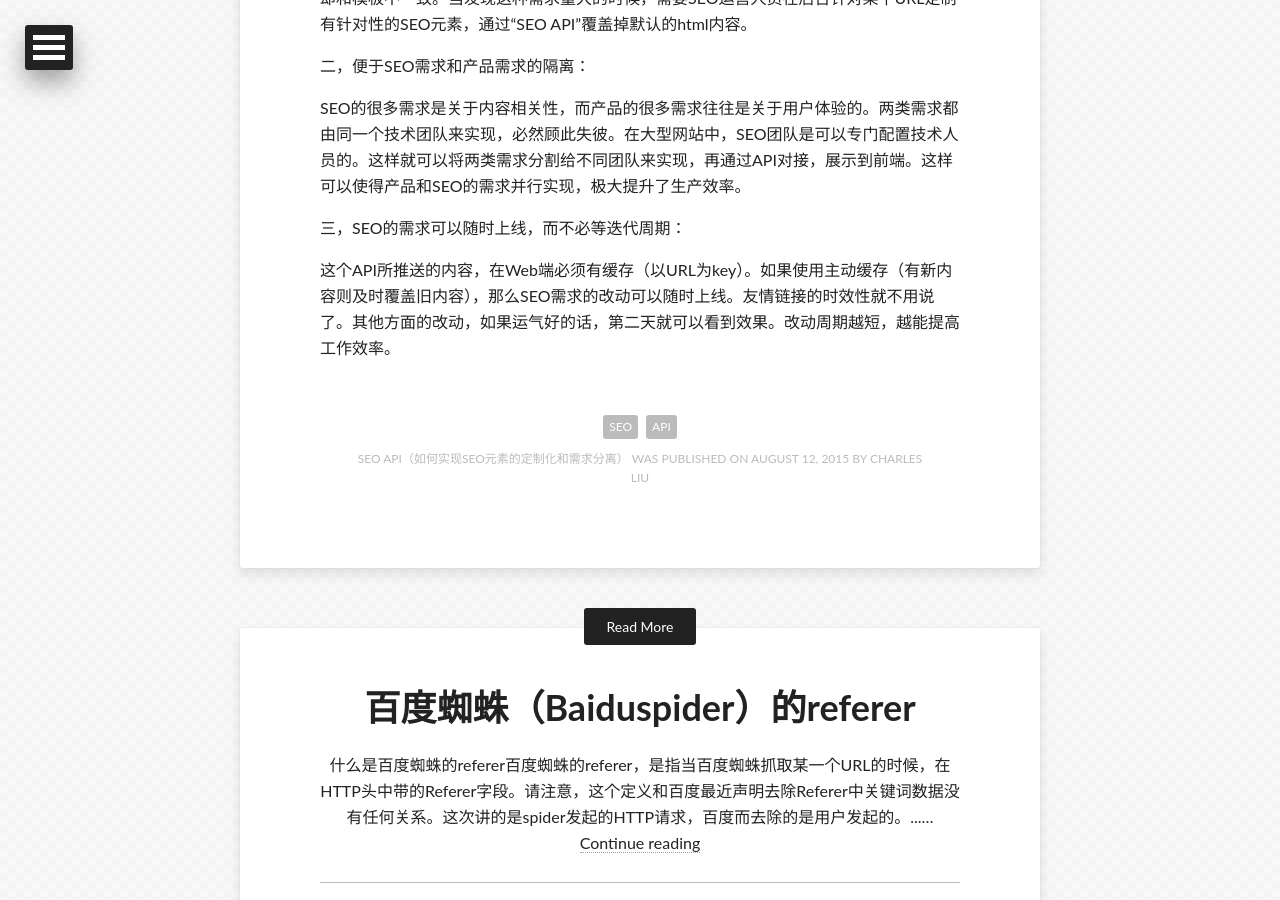
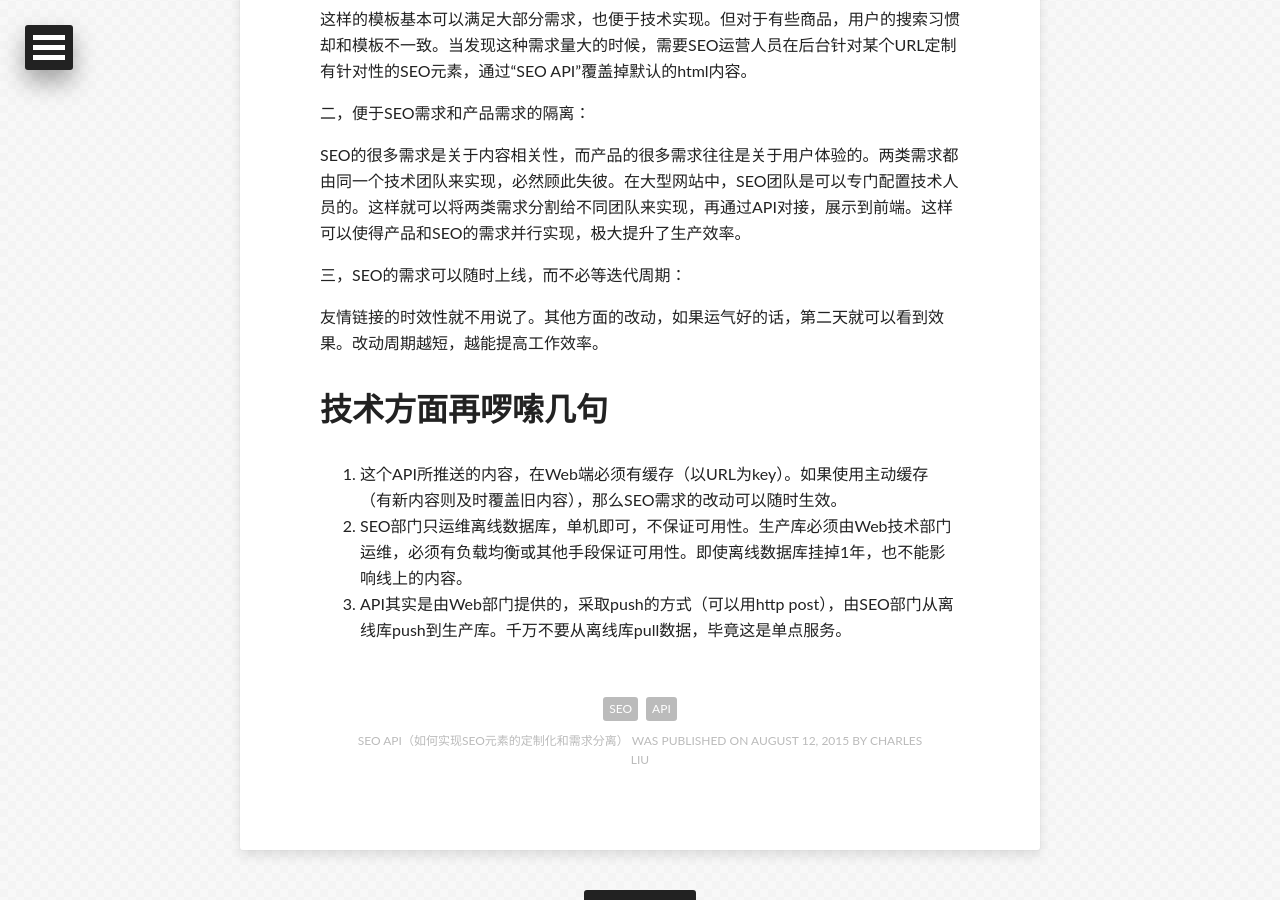
Before and after one commit to apyixiang/apyixiang.github.io, a Jekyll site: the page built from _posts/2015-07-31-seo-api.markdown, in a window 1280 px wide and 900 px high, scrolled down 1567 px. Built offline with Jekyll 4.4.1, drawn with Linux system fonts in a browser that asks for light colours; some web fonts are replaced; Markdown is read by kramdown in place of the engine named in the settings; comment, search, counter and statistics services are not loaded.

Commit message:
tech specs

```diff
--- a/_posts/2015-07-31-seo-api.markdown
+++ b/_posts/2015-07-31-seo-api.markdown
@@ -13,6 +13,7 @@ tags: [SEO,API]
 ![SEO API]({{ site.url }}/images/seo_api.png)
 
 作用有三点：
+==========
 
 一，可以任意定制每个页面的SEO元素：
 
@@ -37,4 +38,11 @@ SEO的很多需求是关于内容相关性，而产品的很多需求往往是
 
 三，SEO的需求可以随时上线，而不必等迭代周期：
 
-这个API所推送的内容，在Web端必须有缓存（以URL为key）。如果使用主动缓存（有新内容则及时覆盖旧内容），那么SEO需求的改动可以随时上线。友情链接的时效性就不用说了。其他方面的改动，如果运气好的话，第二天就可以看到效果。改动周期越短，越能提高工作效率。
+友情链接的时效性就不用说了。其他方面的改动，如果运气好的话，第二天就可以看到效果。改动周期越短，越能提高工作效率。
+
+
+技术方面再啰嗦几句
+==========
+1. 这个API所推送的内容，在Web端必须有缓存（以URL为key）。如果使用主动缓存（有新内容则及时覆盖旧内容），那么SEO需求的改动可以随时生效。
+2. SEO部门只运维离线数据库，单机即可，不保证可用性。生产库必须由Web技术部门运维，必须有负载均衡或其他手段保证可用性。即使离线数据库挂掉1年，也不能影响线上的内容。
+3. API其实是由Web部门提供的，采取push的方式（可以用http post），由SEO部门从离线库push到生产库。千万不要从离线库pull数据，毕竟这是单点服务。
```
